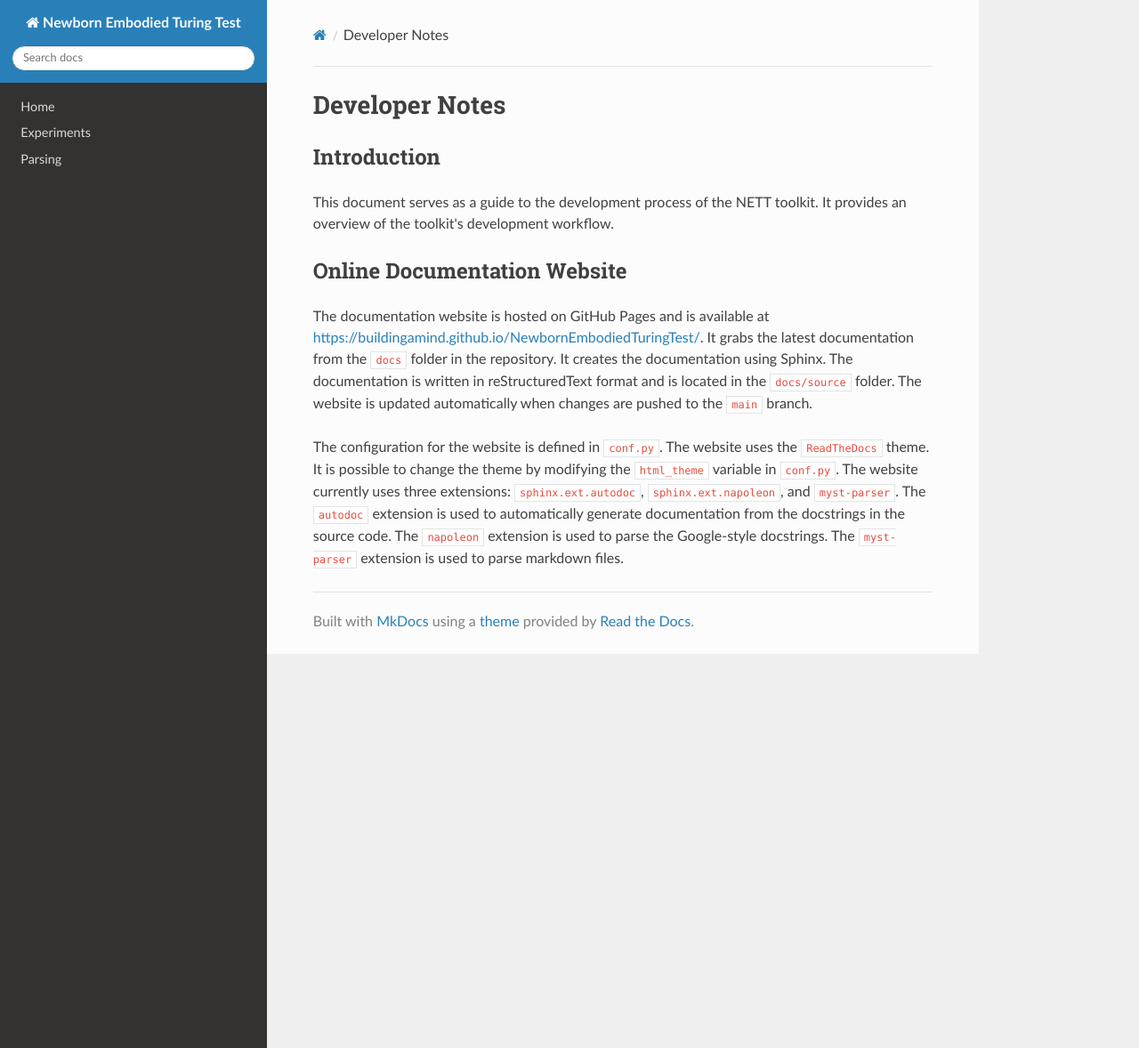
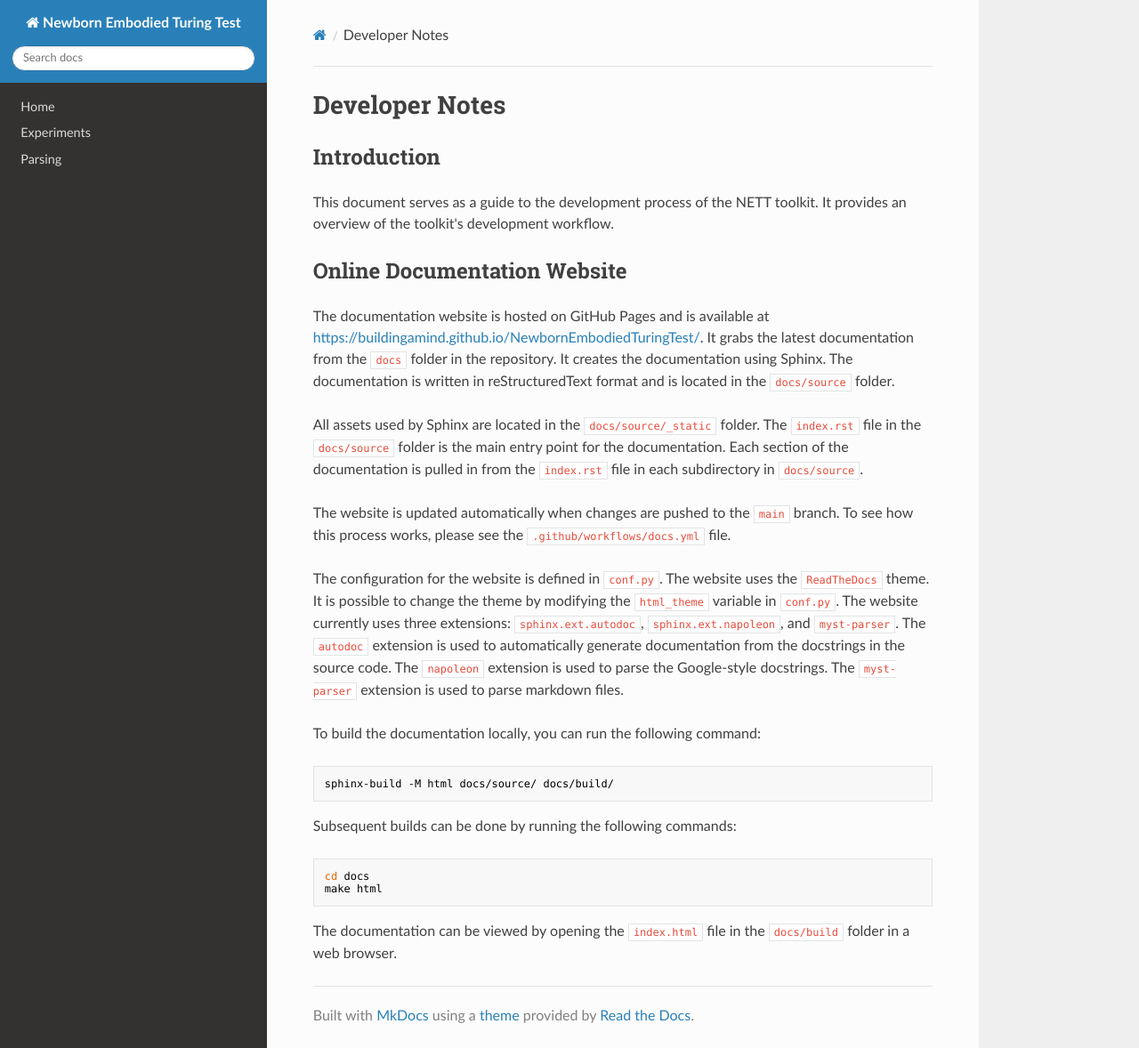
Before and after one commit to buildingamind/NewbornEmbodiedTuringTest, an MkDocs documentation site: the page built from docs/dev/developer-notes.md, in a window 1280 px wide and 1178 px high. Shown: the whole window at 89% size. Built offline with MkDocs 1.6.1, drawn with Linux system fonts in a browser that asks for light colours; nearby versions of some CDN libraries.

Commit message:
Expanded developer-notes.md

````diff
--- a/docs/dev/developer-notes.md
+++ b/docs/dev/developer-notes.md
@@ -6,6 +6,24 @@ This document serves as a guide to the development process of the NETT toolkit.
 
 ## Online Documentation Website
 
-The documentation website is hosted on GitHub Pages and is available at [https://buildingamind.github.io/NewbornEmbodiedTuringTest/](https://buildingamind.github.io/NewbornEmbodiedTuringTest/). It grabs the latest documentation from the `docs` folder in the repository. It creates the documentation using Sphinx. The documentation is written in reStructuredText format and is located in the `docs/source` folder. The website is updated automatically when changes are pushed to the `main` branch.
+The documentation website is hosted on GitHub Pages and is available at [https://buildingamind.github.io/NewbornEmbodiedTuringTest/](https://buildingamind.github.io/NewbornEmbodiedTuringTest/). It grabs the latest documentation from the `docs` folder in the repository. It creates the documentation using Sphinx. The documentation is written in reStructuredText format and is located in the `docs/source` folder.
+
+All assets used by Sphinx are located in the `docs/source/_static` folder. The `index.rst` file in the `docs/source` folder is the main entry point for the documentation. Each section of the documentation is pulled in from the `index.rst` file in each subdirectory in `docs/source`.
+
+The website is updated automatically when changes are pushed to the `main` branch. To see how this process works, please see the `.github/workflows/docs.yml` file.
 
 The configuration for the website is defined in `conf.py`. The website uses the `ReadTheDocs` theme. It is possible to change the theme by modifying the `html_theme` variable in `conf.py`. The website currently uses three extensions: `sphinx.ext.autodoc`, `sphinx.ext.napoleon`, and `myst-parser`. The `autodoc` extension is used to automatically generate documentation from the docstrings in the source code. The `napoleon` extension is used to parse the Google-style docstrings. The `myst-parser` extension is used to parse markdown files.
+
+To build the documentation locally, you can run the following command:
+
+```bash
+sphinx-build -M html docs/source/ docs/build/
+```
+
+Subsequent builds can be done by running the following commands:
+```bash
+cd docs
+make html
+```
+
+The documentation can be viewed by opening the `index.html` file in the `docs/build` folder in a web browser.
````
